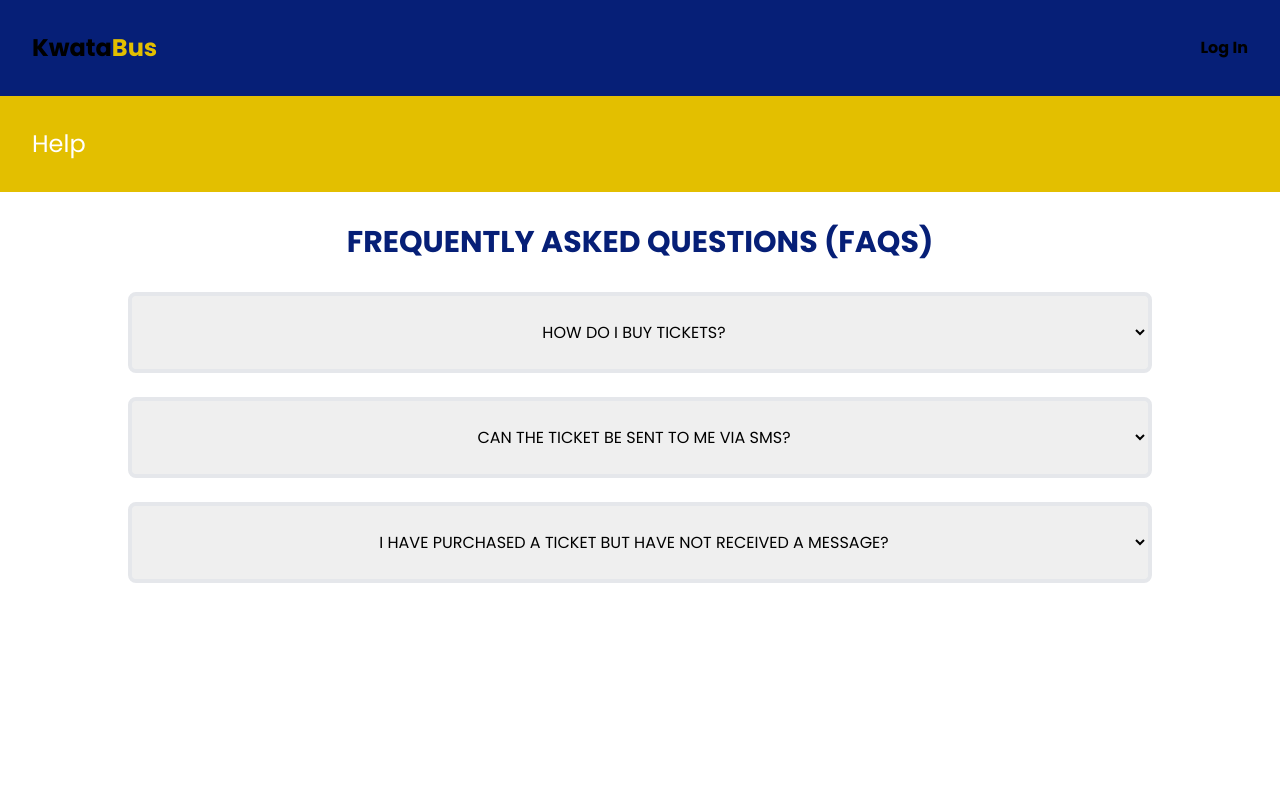
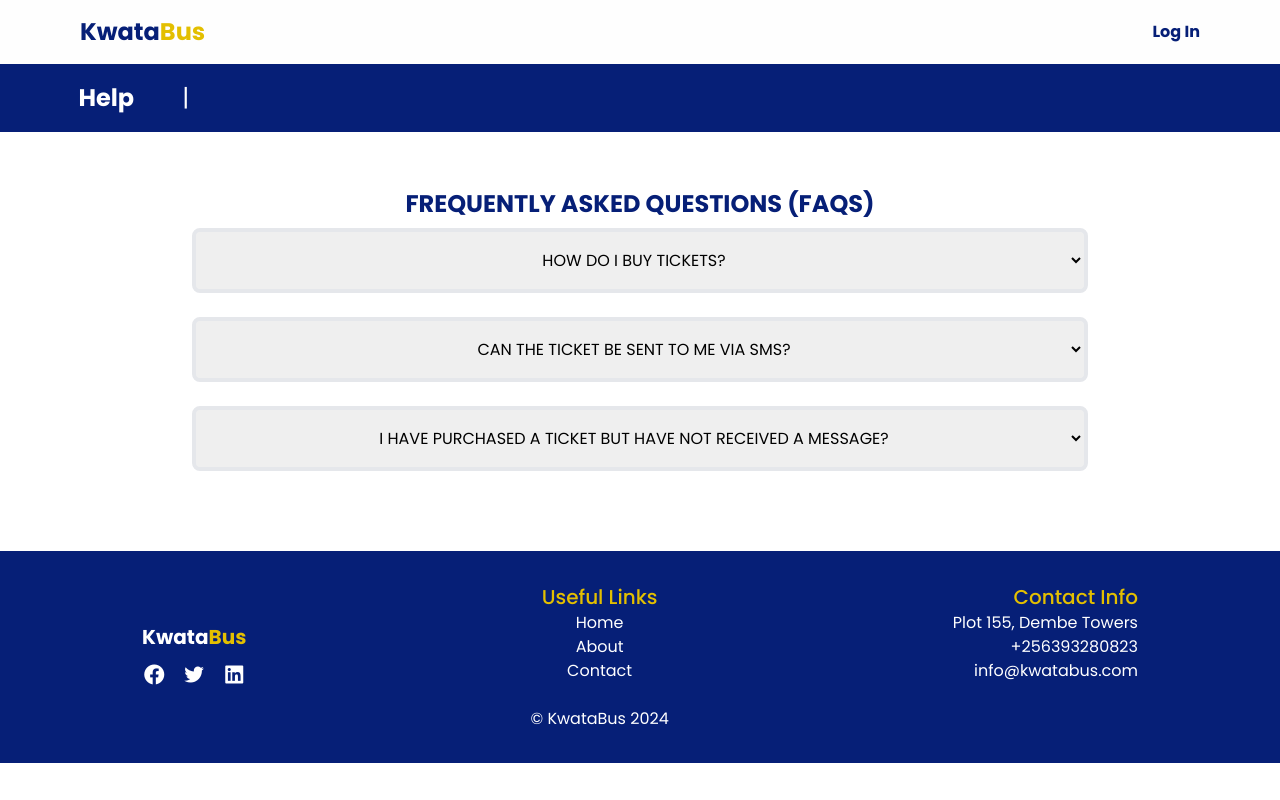
Before and after one commit to Patrickodida/KwataBus-App, a React (Vite) app: page /Help in a window 1280 px wide. Shown: the top 800 px of the page. Built offline with nearby package versions, Linux system fonts and the light colour scheme.

Commit message:
Modify the Help Page

```diff
--- a/src/pages/Help.jsx
+++ b/src/pages/Help.jsx
@@ -12,29 +12,37 @@
     }
     return (
         <div>
-            <div className="flex justify-between p-8 m-auto items-center  font-bold bg-[#061f77]">
-                <Link href="/" className="site-title font-bold text-2xl">
+            <div className="nav-section bg-[#fefefe]">
+                <div className="flex justify-between p-4 m-auto items-center  font-bold  text-[#061f77] w-[90%] m-auto">
+                <Link href="/" className="site-title font-bold text-2xl ">
                     Kwata<span style={{ color: "#e3bf00" }}>Bus</span>
                 </Link>
 
                 <Link
-                    className="nav-links"
+                    className="nav-links "
                     to="/login"
                     style={{ whiteSpace: "nowrap" }}
                 >
                     Log In
                 </Link>
             </div>
-
-            <div className="header p-8  w-full bg-[#e3bf00]">
-                <Link className="text-white text-2xl" to="/help">
+            <div className="header p-4  w-full bg-[#061f77] ">
+                <div className="w-[90%] m-auto">
+                    <Link className="text-white text-2xl font-bold w-[90%] m-auto" to="/help">
                     Help
                 </Link>
+                <span className="text-[#fefefe] text-[1.5rem] ml-[2em]">|</span>
+                </div>
+
+            </div>
             </div>
 
-            <form action="" className="h-[100vh] text-center">
-                <h1 className="text-center p-8 m-auto text-[#061f77] font-bold text-3xl">FREQUENTLY ASKED QUESTIONS (FAQS)</h1>
-                <select value={selectedValue} onChange={handleChange} className="p-6 m-auto w-4/5 max-w-screen-xl text-center border-4 rounded-lg">
+
+
+            <div className="faq-section w-[70%] m-auto">
+                <form action="" className="mt-[3em] text-center ">
+                <h1 className="text-center p-2 text-[#061f77] font-bold text-2xl w-full">FREQUENTLY ASKED QUESTIONS (FAQS)</h1>
+                <select value={selectedValue} onChange={handleChange} className="p-4 text-center border-4 rounded-lg w-full">
                     <option value="question1">HOW DO I BUY TICKETS?</option>
                     <option value="question2">Lorem ipsum dolor, sit amet consectetur adipisicing elit?</option>
                     <option value="question3">Lorem ipsum dolor, sit amet consectetur adipisicing elit?</option>
@@ -44,7 +52,7 @@
                 <br />
                 <br />
 
-                <select value={selectedValue} onChange={handleChange} className="p-6 m-auto w-4/5 max-w-screen-xl text-center border-4 rounded-lg">
+                <select value={selectedValue} onChange={handleChange} className="p-4 text-center border-4 rounded-lg w-full">
                     <option value="question1">CAN THE TICKET BE SENT TO ME VIA SMS?</option>
                     <option value="question2">Lorem ipsum dolor, sit amet consectetur adipisicing elit?</option>
                     <option value="question3">Lorem ipsum dolor, sit amet consectetur adipisicing elit?</option>
@@ -54,7 +62,7 @@
                 <br />
                 <br />
 
-                <select value={selectedValue} onChange={handleChange} className="p-6 m-auto w-4/5 max-w-screen-xl  text-center border-4 rounded-lg">
+                <select value={selectedValue} onChange={handleChange} className="p-4  text-center border-4 rounded-lg w-full">
                     <option value="question1">I HAVE PURCHASED A TICKET BUT HAVE NOT RECEIVED A MESSAGE?</option>
                     <option value="question2">Lorem ipsum dolor, sit amet consectetur adipisicing elit?</option>
                     <option value="question3">Lorem ipsum dolor, sit amet consectetur adipisicing elit?</option>
@@ -62,6 +70,8 @@
                 </select>
 
             </form>
+            </div>
+
 
             <Footer />
         </div>
@@ -69,7 +79,3 @@
 }
 
 export default Help;
-
-
-
-<p>Lorem ipsum dolor, sit amet consectetur adipisicing elit. Quis dolorum error iusto illum distinctio earum officiis? Excepturi aliquam ad saepe quidem, in sed. Officiis ab ad veritatis tempora, quisquam eius?</p>
```
